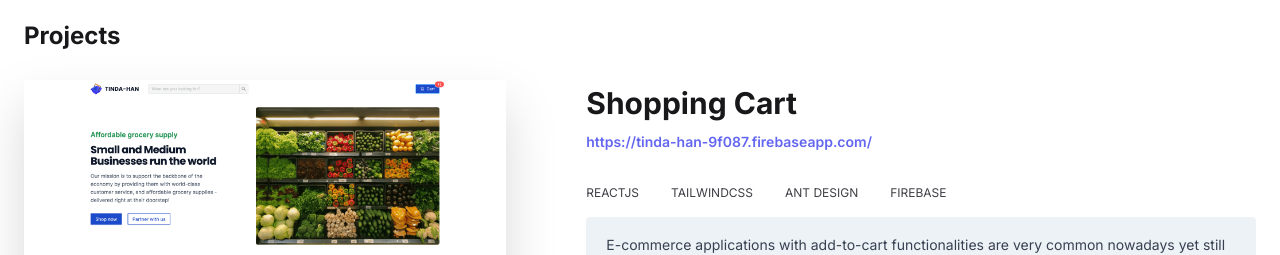
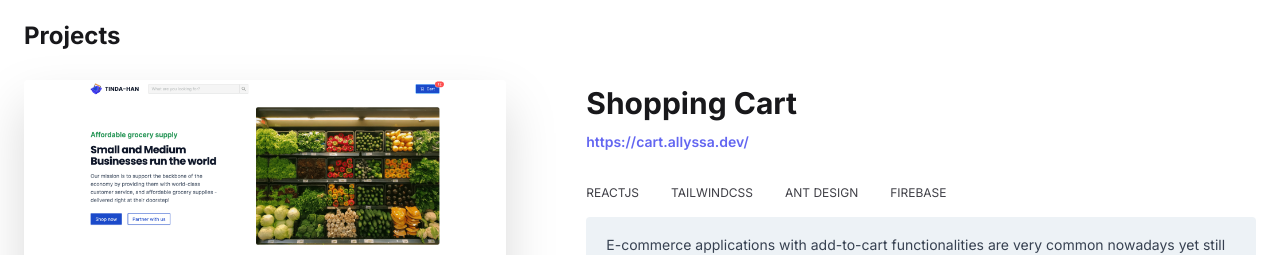
Before and after one commit to allyssasalvacion/portfolio-website, a Next.js app: page / in a window 1280 px wide. Shown: the part 1860-2115 px from the top of the page. Built offline with nearby package versions, Linux system fonts and the light colour scheme.

Commit message:
Change tindahan link

```diff
--- a/components/Projects.js
+++ b/components/Projects.js
@@ -7,7 +7,7 @@ const projects = {
 
 const links = {
   todo: "https://todo.allyssa.dev/",
-  cart: "https://tinda-han-9f087.firebaseapp.com/",
+  cart: "https://cart.allyssa.dev/",
   portfolio: "https://allyssa.dev/",
   chat: "https://chat.allyssa.dev/",
 };
@@ -33,7 +33,7 @@ export default function Projects() {
             className="text-indigo-500 hover:opacity-80 font-semibold text-sm md:text-md"
             target="_blank"
           >
-            https://tinda-han-9f087.firebaseapp.com/
+            https://cart.allyssa.dev/
           </a>
           <div className="flex flex-wrap gap-8 text-xs mt-8 uppercase text-zinc-700 dark:text-gray-300">
             <p>ReactJS</p>
```
